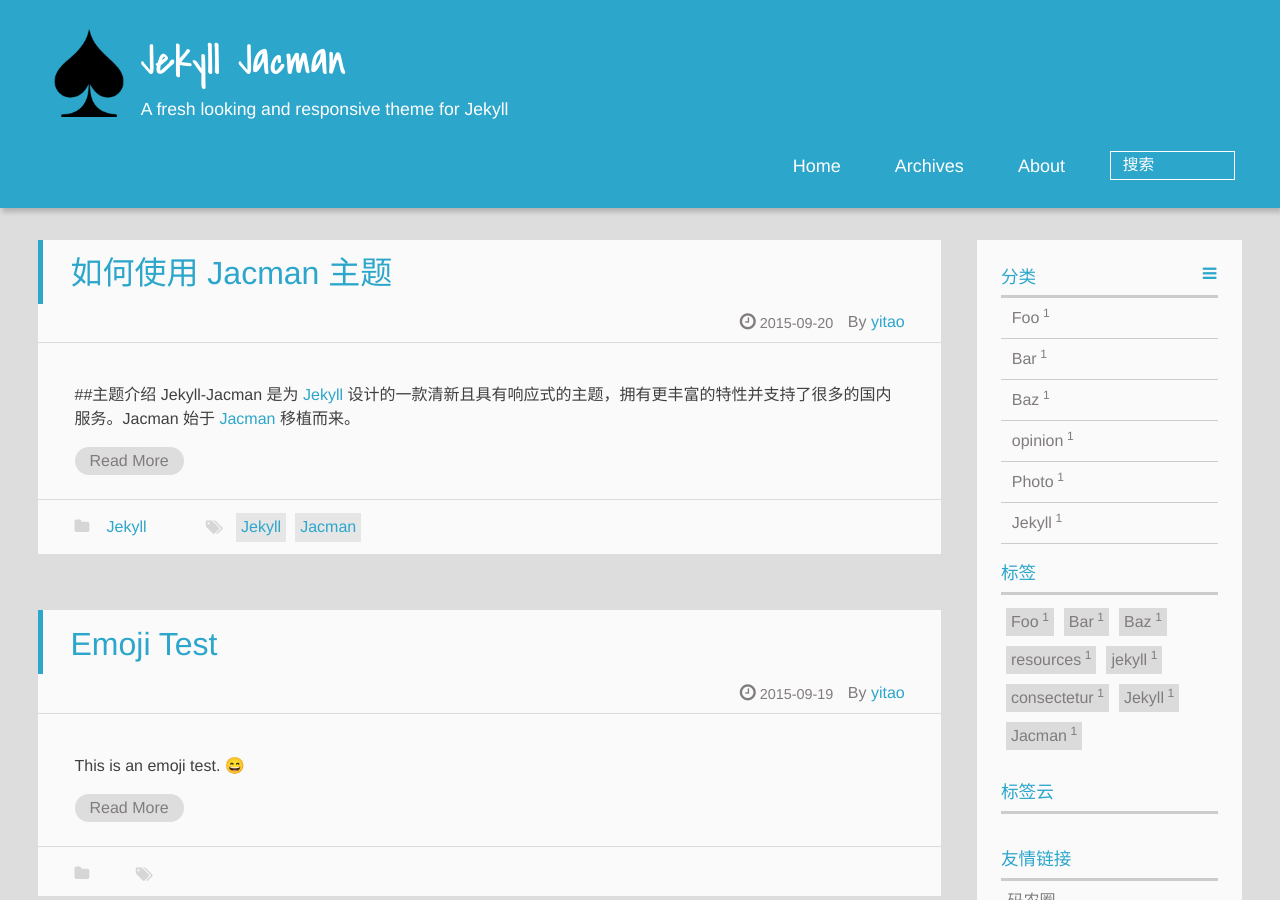
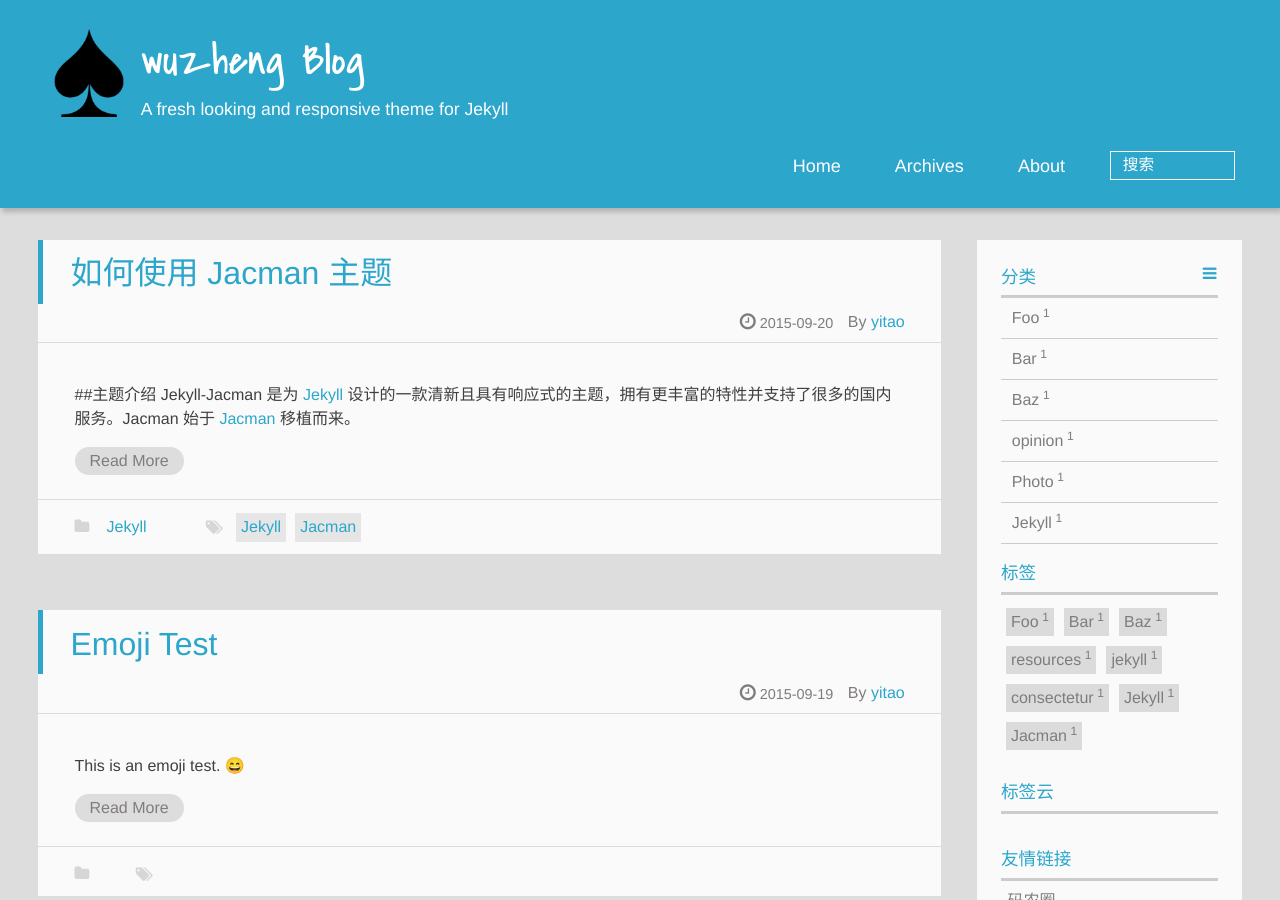
Before and after one commit to wuzhengabc/wuzhengabc.github.io, a Jekyll site: the page built from index.html, in a window 1280 px wide and 900 px high. Built offline with Jekyll 4.4.1, drawn with Linux system fonts in a browser that asks for light colours; emoji names are drawn with the system emoji font; Markdown is read by kramdown in place of the engine named in the settings; formulas are drawn with MathJax 3; the list of posts is cut into pages by our own code.

Commit message:
添加SEO

```diff
--- a/_config.yml
+++ b/_config.yml
@@ -33,7 +33,8 @@
 paginate: 20
 
 #### Site
-title : Jekyll Jacman
+title: wuzheng Blog
+SEOTitle: 吴争的博客 | wuzheng Blog
 tagline: A fresh looking and responsive theme for Jekyll
 assets: /assets
 baseurl:
```
